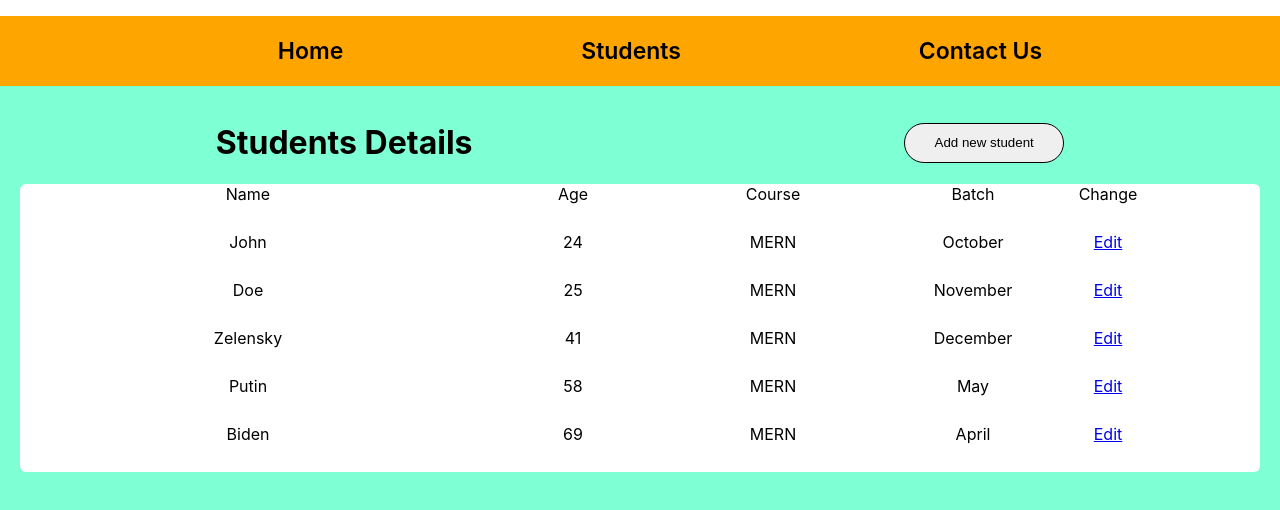
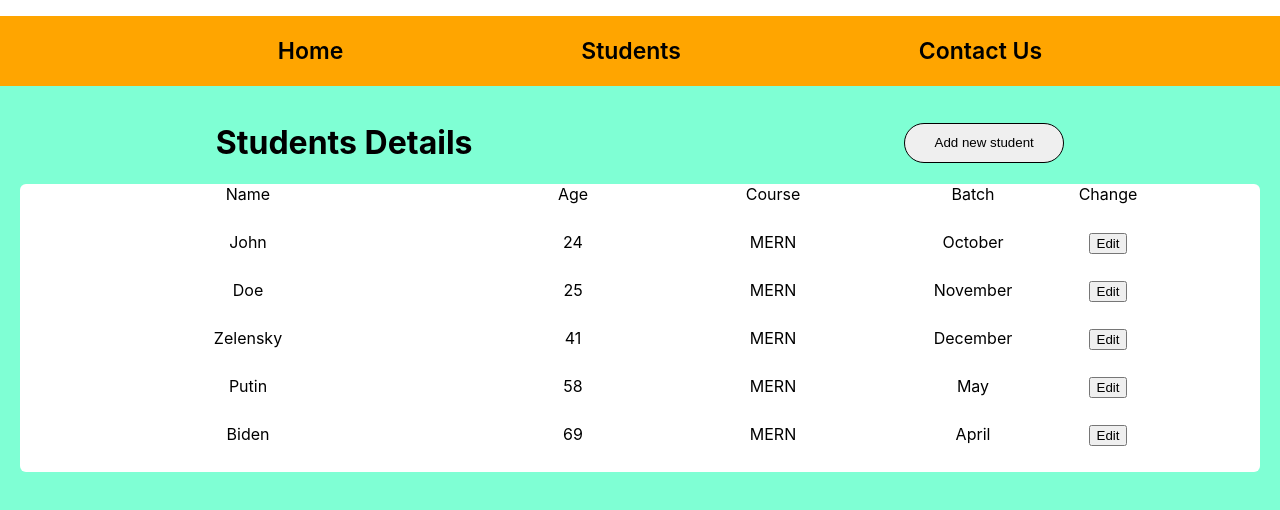
Before and after one commit to Tushar7567/react-assign-4, a React (Create React App) app: page /students in a window 1280 px wide. Shown: the top 510 px of the page. Built offline with nearby package versions, Linux system fonts and the light colour scheme.

Commit message:
Update Students.jsx

```diff
--- a/src/components/Students.jsx
+++ b/src/components/Students.jsx
@@ -1,9 +1,9 @@
 import React from 'react';
-import {  Link } from 'react-router-dom';
+import {Link, useNavigate} from 'react-router-dom';
 
-
+// {`/desc/${index}`
 const  Students = (props) =>{
-
+  const navigate = useNavigate();
   const studentList = () =>{ return props.sArr.map(
     (item,index) => {
     return(
@@ -12,17 +12,16 @@ const  Students = (props) =>{
             <div>{item.age}</div>
             <div>{item.course}</div>
             <div>{item.batch}</div>
-            <div><Link to={`/desc/${index}`}>Edit</Link></div>
+            <div><Link to ={`/desc/${index}`}  ><button onClick={()=>{props.setI(index)}}>Edit</button></Link></div>
         </div>
     )
     }
   )}
-
     return (
       <div> {console.log(props.sArr)}
         <div className='student-heading'>
         <h1>Students Details</h1>
-        <Link to='/addnew'> <button className='btn-addstudent'  >Add new student</button></Link>
+         <button className='btn-addstudent' onClick={()=>{navigate('/students/addnew')}} >Add new student</button>
 
         </div>
         <div className='container'>
```
